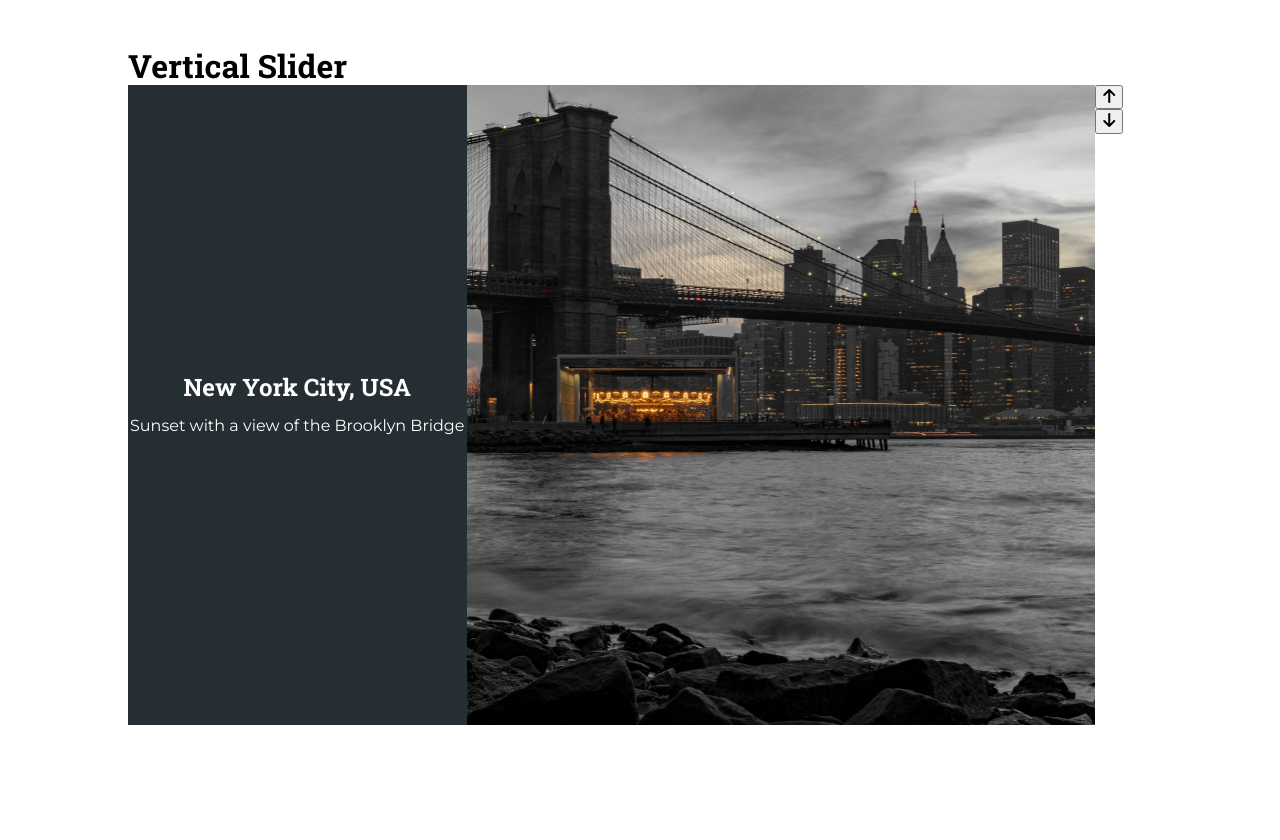
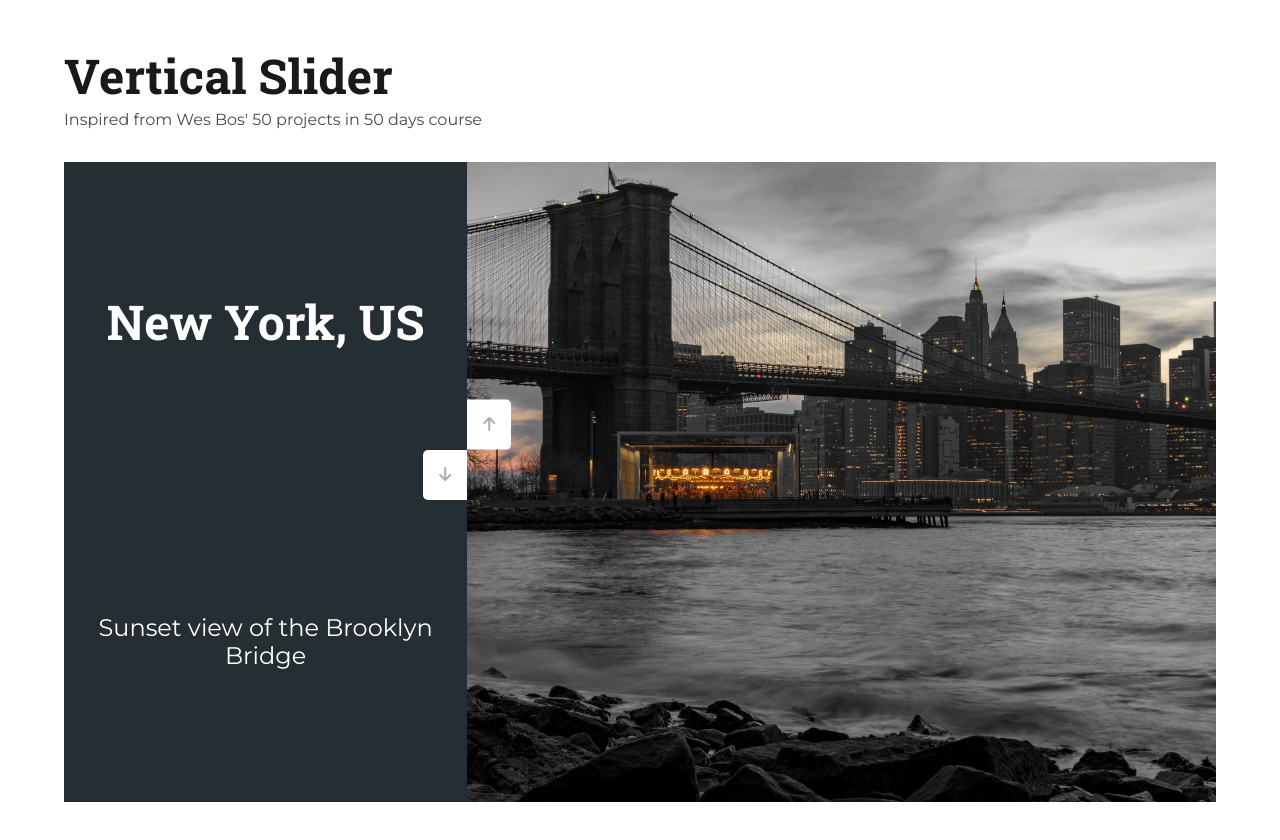
Before and after one commit to shoshaikh7/10-mini-js-projects, a plain HTML site: page index.html in a window 1280 px wide. Before the commit the page ends 800 px from the top, so only its background shows below. Drawn offline with nearby package versions, Linux system fonts and the light colour scheme.

Commit message:
finished styling the slider

```diff
--- a/css/styles.css
+++ b/css/styles.css
@@ -9,7 +9,7 @@
   --fs-600: 2rem;
   --fs-500: 1.25rem;
   --fs-400: 1rem;
-  --slides: 5;
+  --slides: 6;
 }
 
 *,
@@ -27,6 +27,7 @@ body {
   font-size: var(--fs-400);
   overflow-x: hidden;
   min-width: 14rem;
+  /* background-color: #000; */
 }
 
 body,
@@ -47,11 +48,7 @@ h4,
 h5,
 h6 {
   font-family: var(--ff-heading);
-  /* color: var(--secondary-color); */
-}
-
-h1 {
-  font-size: var(--fs-600);
+  color: var(--secondary-color);
 }
 
 .flex {
@@ -60,48 +57,65 @@ h1 {
 
 .wrapper {
   padding-block: min(6vh, 6rem);
-  padding-inline: clamp(2rem, 10%, 15rem);
+  padding-inline: clamp(1rem, 5%, 15rem);
 }
 
+h1.section-title {
+  font-size: var(--fs-500);
+  margin-bottom: 0.5rem;
+}
 
-/*************** VERTICAL SLIDER ***************/
-#vertical-slider{
+.sub-title {
+  font-size: 0.9rem;
+  color: #4a4a4a;
+  margin-bottom: 2rem;
+}
+
+/*************** Vertical Slider ***************/
+#vertical-slider {
   width: 100%;
   height: 80vh;
   position: relative;
   overflow: hidden;
 }
 
+.left-slide,
+.right-slide {
+  width: 50%;
+}
+
 .left-slide {
-  width: 35%;
-  height: 100%;
   color: #fff;
   transition: transform 500ms ease-in-out;
 }
 
-.left-slide > div {
-  width: 100%;
+.left-slide>div {
   height: 100%;
 }
 
 .slide-content {
   flex-direction: column;
-  justify-content: center;
-  text-align: center;;
+  justify-content: space-around;
+  text-align: center;
+  padding-inline: 1rem;
 }
 
 .slide-content h2 {
-  margin-bottom: 1rem;
+  font-size: var(--fs-500);
+  color: #fff;
+}
+
+.slide-content p {
+  font-size: 0.9rem;
 }
 
 .right-slide {
-  width: 65%;
   height: 100%;
   transform: translateY(calc(calc(var(--slides) - 1) * (-80vh)));
   transition: transform 500ms ease-in-out;
 }
 
-.right-slide > div {
+.right-slide>div {
   width: 100%;
   height: 100%;
   background-repeat: no-repeat;
@@ -109,16 +123,86 @@ h1 {
   background-position: center center;
 }
 
+.slider-buttons button {
+  position: absolute;
+  background-color: #fff;
+  border: none;
+  color: #aaa;
+  cursor: pointer;
+  font-size: 1rem;
+  padding: 0.5rem;
+  left: 50%;
+  top: 45%;
+  z-index: 100;
+}
 
-/*
+.slider-buttons button:hover {
+  color: var(--secondary-color);
+}
+
 #slide-up {
-  position: absolute;
-  top: 47%;
-  left: 35%;
+  transform: translateY(-100%);
+  border-top-right-radius: 5px;
+  border-bottom-right-radius: 5px;
 }
 
 #slide-down {
-  position: absolute;
-  top: 53%;
-  left: 31.5%;
-} */
+  transform: translateX(-100%);
+  border-top-left-radius: 5px;
+  border-bottom-left-radius: 5px;
+}
+
+/*************** Larger than mobile ***************/
+@media (min-width: 35em) {
+  h1.section-title {
+    font-size: var(--fs-600);
+  }
+
+  .sub-title {
+    font-size: 1rem;
+  }
+
+  /*************** Vertical Slider ***************/
+  .left-slide {
+    width: 35%;
+  }
+
+  .right-slide {
+    width: 65%;
+  }
+
+  .slider-buttons button {
+    left: 35%;
+  }
+}
+
+/*************** Tablet ***************/
+@media (min-width: 35em) and (max-width: 55em) {
+  :root {
+    --fs-600: 2.5rem;
+    --fs-500: 1.3rem;
+    --fs-400: 1.1rem;
+  }
+  /*************** Vertical Slider ***************/
+}
+
+/*************** Desktop ***************/
+@media (min-width: 55em) {
+  :root {
+    --fs-600: 3rem;
+    --fs-500: 1.5rem;
+    --fs-400: 1.125rem;
+  }
+  /*************** Vertical Slider ***************/
+  .slide-content h2 {
+    font-size: var(--fs-600);
+  }
+
+  .slide-content p {
+    font-size: var(--fs-500);
+  }
+
+  .slider-buttons button {
+    padding: 1rem;
+  }
+}
--- a/index.html
+++ b/index.html
@@ -18,37 +18,43 @@
     <!-- VERTICAL SLIDER -->
     <div class="container">
       <h1 class="section-title">Vertical Slider</h1>
+      <p class="sub-title">Inspired from Wes Bos' 50 projects in 50 days course</p>
       <section id="vertical-slider" class="flex">
         <div class="left-slide">
           <div id="new-york-city" class="flex slide-content" style="background-color: #252e33">
-            <h2>New York City, USA</h2>
-            <p>Sunset with a view of the Brooklyn Bridge</p>
+            <h2>New York, US</h2>
+            <p>Sunset view of the Brooklyn Bridge</p>
           </div>
           <div id="los-angeles" class="flex slide-content" style="background-color: #f4ad72">
-            <h2>Los Angeles, USA</h2>
-            <p>View from the observation deck at city hall</p>
+            <h2>Los Angeles, US</h2>
+            <p>View of the city hall</p>
           </div>
           <div id="montreal" class="flex slide-content" style="background-color: #b34a5c">
             <h2>Montreal, CA</h2>
-            <p>Red City <br> The city of festivals</p>
+            <p>The city of festivals</p>
           </div>
           <div id="tokyo" class="flex slide-content" style="background-color: #0ba2b3">
             <h2>Tokyo, JP</h2>
             <p>The world's largest<br>metropolis</p>
           </div>
-          <div id="toronto" class="flex slide-content" style="background-color: #c2c6d3">
-            <h2>Toronto, CA</h2>
-            <p>Financial district</p>
+          <div id="london" class="flex slide-content" style="background-color: #7c759b">
+            <h2>London, GB</h2>
+            <p>An iconic landmark,<br>Tower Bridge</p>
+          </div>
+          <div id="minato" class="flex slide-content" style="background-color: #0a384d">
+            <h2>Minato, JP</h2>
+            <p>Harbor city</p>
           </div>
         </div>
         <div class="right-slide">
-          <div id="toronto-background" style="background-image: url(../img/vertical-slider/toronto.jpg)"></div>
+          <div id="minato-background" style="background-image: url(../img/vertical-slider/minato.jpg)"></div>
+          <div id="london-background" style="background-image: url(../img/vertical-slider/london.jpg)"></div>
           <div id="tokyo-background" style="background-image: url(../img/vertical-slider/tokyo.jpg)"></div>
           <div id="montreal-background" style="background-image: url(../img/vertical-slider/montreal.jpg)"></div>
           <div id="los-angeles-background" style="background-image: url(../img/vertical-slider/los-angeles.jpg)"></div>
           <div id="new-york-city-background" style="background-image: url(../img/vertical-slider/new-york.jpg)"></div>
         </div>
-        <div class="slide-buttons">
+        <div class="slider-buttons">
           <button id="slide-up">
             <i class="fas fa-arrow-up"></i>
           </button>
```
Also changed, not shown: img/vertical-slider/london.jpg (added).
